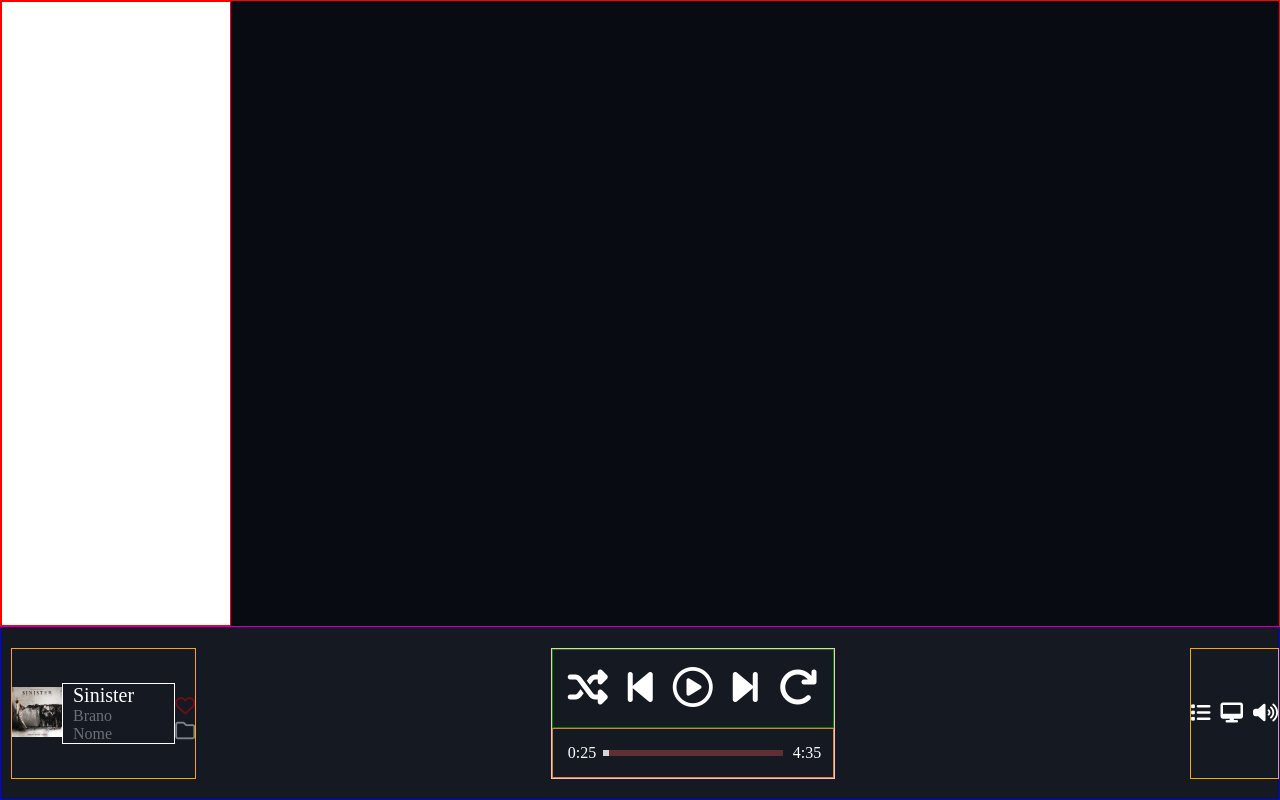
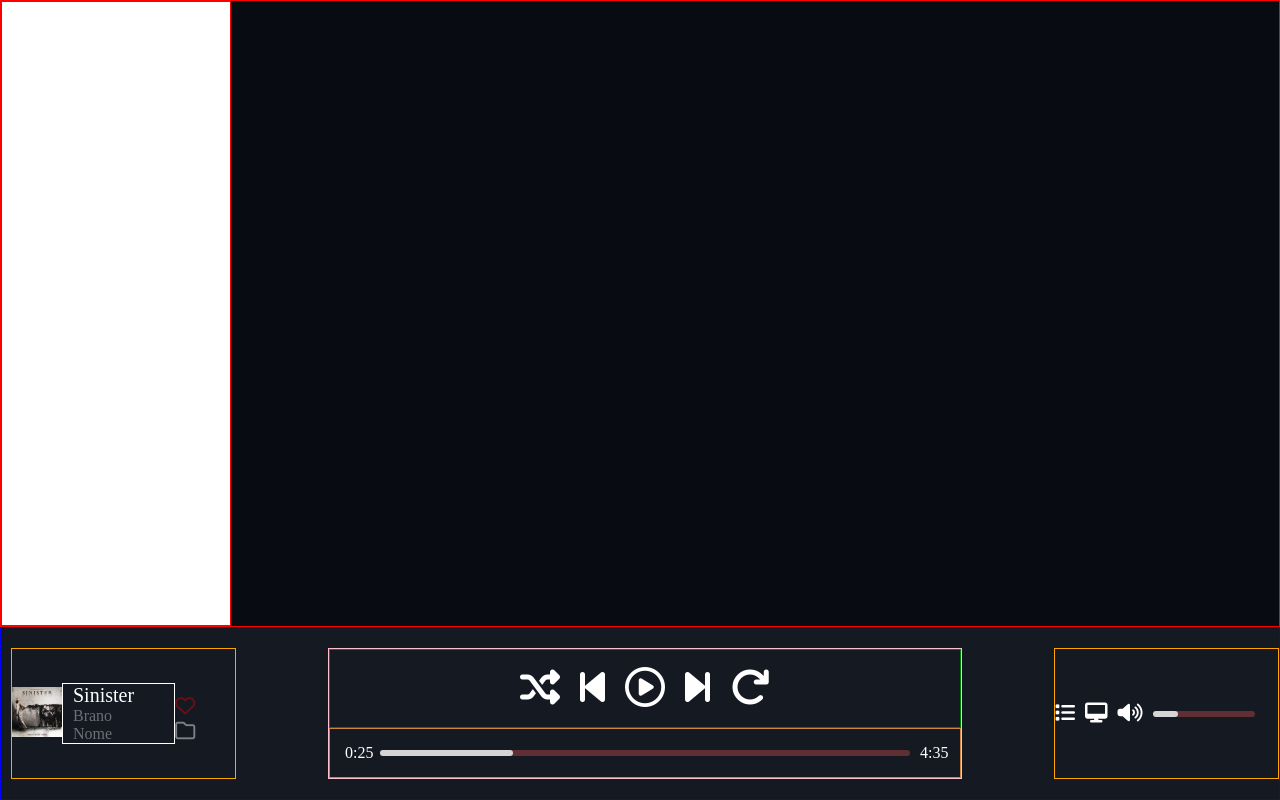
Before and after one commit to SabrinaGiancaspr/html-css-spotifyweb, a plain HTML site: page index.html in a window 1280 px wide. Drawn offline with Linux system fonts and the light colour scheme.

Commit message:
add volume bar

```diff
--- a/app.css/app.css
+++ b/app.css/app.css
@@ -77,7 +77,9 @@ menu {
     min-height: 50px;
     display: flex;
     align-items: center;
+    width: 225px;
   }
+
 
   .img-album-song{
     width: 50px;
@@ -119,6 +121,7 @@ menu {
     border: 1px solid pink;
     min-height: 50px;
     color: white;
+    width: 50%;
   }
 
   .icons-playsong{
@@ -129,6 +132,7 @@ menu {
   .list-icons-playline{
     display: flex;
     gap: 20px;
+    justify-content: center;
   }
 
   .list-item-icon{
@@ -153,17 +157,21 @@ menu {
   .slide-container{
     flex-grow: 1;
     position: relative;
+
   }
 
   .gray-line{
     background-color: rgba(156, 64, 64, 0.56);
     padding: 3px;
+    border-radius: 15px;
   }
 
   .white-line{
     background-color: rgba(219, 219, 219, 0.958);
     position: absolute;
-    padding: 3px  ;
+    padding: 3px;
+    width: 25%;
+    border-radius: 20px;
   }
 
 
@@ -173,7 +181,16 @@ menu {
   gap: 10px;
   font-size: 20px;
   color: white;
+  padding-right: 10px;
 }
+
+.volume-slide{
+  display: flex;
+  width: 220px;
+  align-items: center;
+  padding-right: 20px;
+}
+
 /* media query  */
 
 /* Medium devices (tablets, 768px and up) */
--- a/index.html
+++ b/index.html
@@ -27,7 +27,6 @@
 <!-- mediaplayer playbar -->
     <footer>
       <div class="app-toolbar">
-
         <div class="container-song-small">
           <figure class="img-album-song">
             <img src="./img/sinister.jpeg" alt="">
@@ -38,14 +37,13 @@
               <li>Brano</li>
               <li>Nome</li>
             </ul>
-            </div>
+          </div> <!--song-detail-->
             <div class="song-icon">
               <ul>
                 <li><i class="fa-regular fa-heart"></i></li>
                 <li><i class="fa-regular fa-folder"></i></li>
               </ul>
             </div>
-
         </div> <!--container-song-small-->
 
           <div class="container-playline">
@@ -67,8 +65,8 @@
                   <div class="gray-line"></div>
                 </div>
                 <span class="time">4:35</span>
-              </div>
-            </div>
+              </div> <!--playerbar-container-->
+            </div> <!--player-->
           </div> <!--container-playline-->
 
           <div class="container-song-small">
@@ -78,10 +76,13 @@
                 <li><i class="fa-solid fa-desktop"></i></li>
                 <li><i class="fa-solid fa-volume-high"></i></li>
               </ul>
+              <div class="slide-container">
+                <div class="white-line"></div>
+                <div class="gray-line"></div>
               </div>
-          </div>
-        </div>
-      </div>
+            </div> <!--volume-slide-->
+          </div> <!--container-song-small-->
+      </div> <!--app-toolbar-->
     </footer>
   </div> <!-- id app  -->
 </body>
```
Lines whose indentation alone changed are shown as unchanged.
